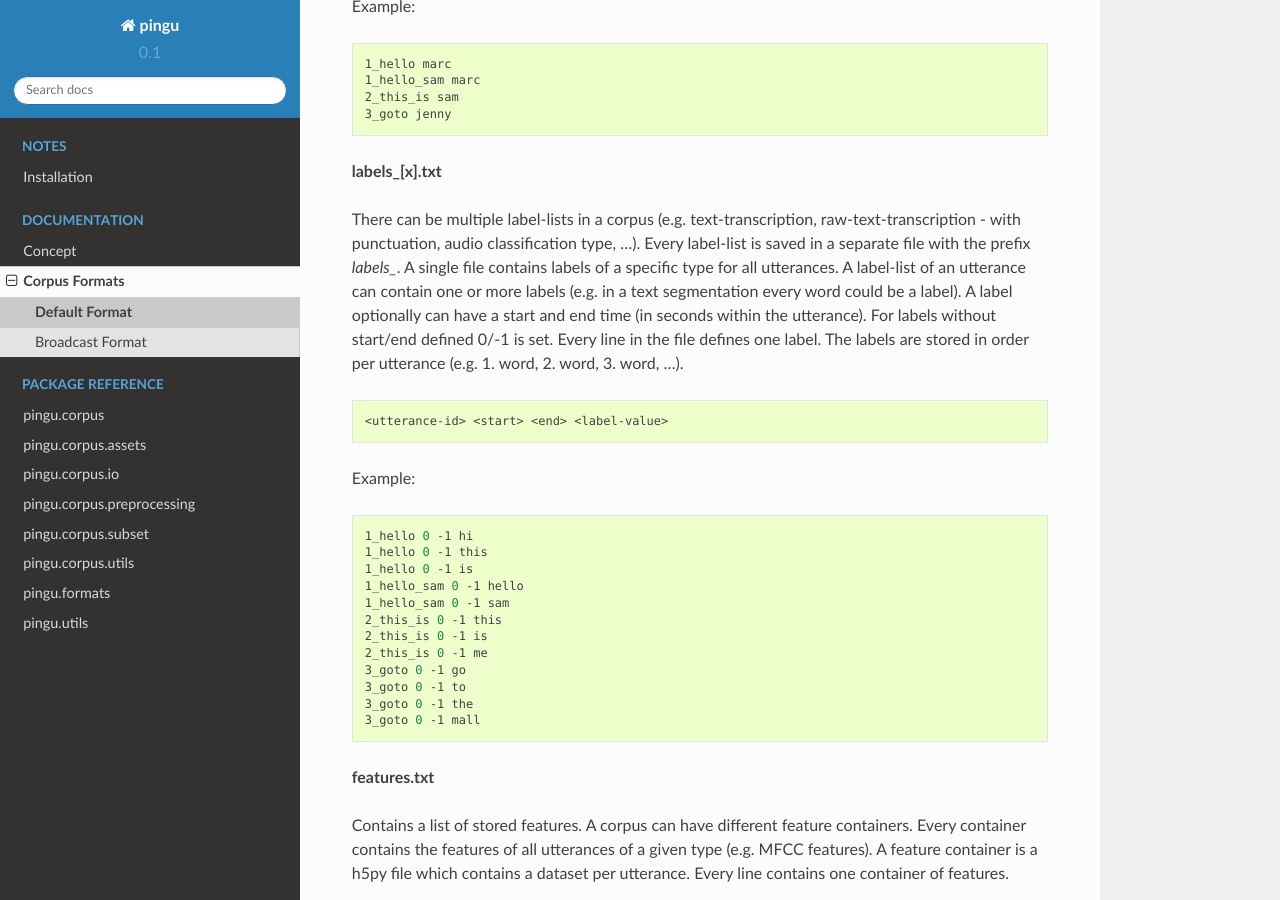
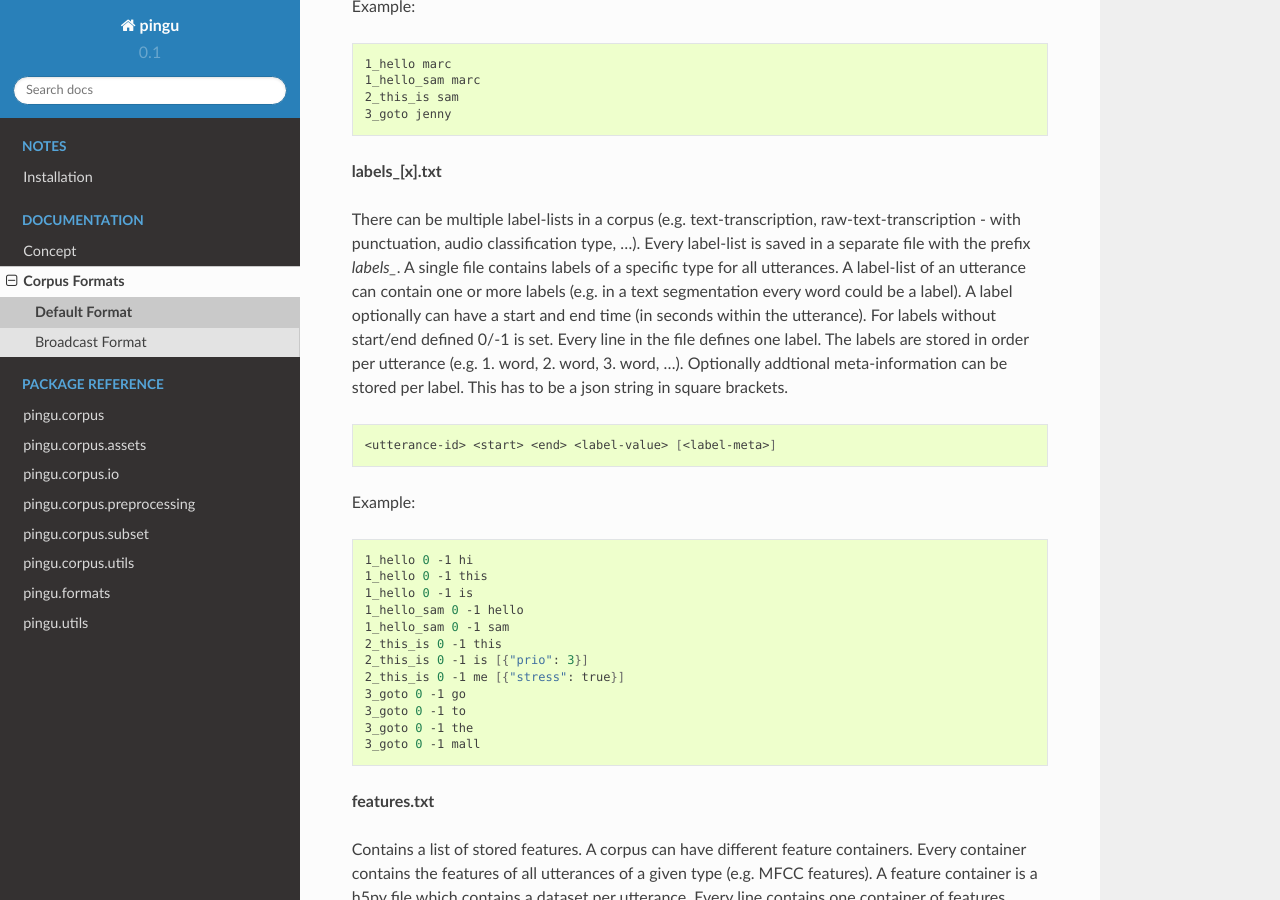
Before and after one commit to ynop/audiomate, a Sphinx documentation site: the page built from docs/documentation/default_format.rst, in a window 1280 px wide and 900 px high, scrolled down 1248 px. Built offline with Sphinx 7.4.7 and the Read the Docs theme 2.0.0, drawn with Linux system fonts in a browser that asks for light colours.

Commit message:
Update documentation with label-metadata

```diff
--- a/docs/documentation/default_format.rst
+++ b/docs/documentation/default_format.rst
@@ -68,10 +68,11 @@ Every label-list is saved in a separate file with the prefix *labels_*.
 A single file contains labels of a specific type for all utterances. A label-list of an utterance can contain one or more labels (e.g. in a text segmentation every word could be a label).
 A label optionally can have a start and end time (in seconds within the utterance). For labels without start/end defined 0/-1 is set.
 Every line in the file defines one label. The labels are stored in order per utterance (e.g. 1. word, 2. word, 3. word, ...).
+Optionally addtional meta-information can be stored per label. This has to be a json string in square brackets.
 
 .. code-block:: bash
 
-    <utterance-id> <start> <end> <label-value>
+    <utterance-id> <start> <end> <label-value> [<label-meta>]
 
 Example:
 
@@ -83,8 +84,8 @@ Example:
     1_hello_sam 0 -1 hello
     1_hello_sam 0 -1 sam
     2_this_is 0 -1 this
-    2_this_is 0 -1 is
-    2_this_is 0 -1 me
+    2_this_is 0 -1 is [{"prio": 3}]
+    2_this_is 0 -1 me [{"stress": true}]
     3_goto 0 -1 go
     3_goto 0 -1 to
     3_goto 0 -1 the
```
Also changed, not shown: docs/documentation/broadcast_format.rst (+5 -2 lines).
